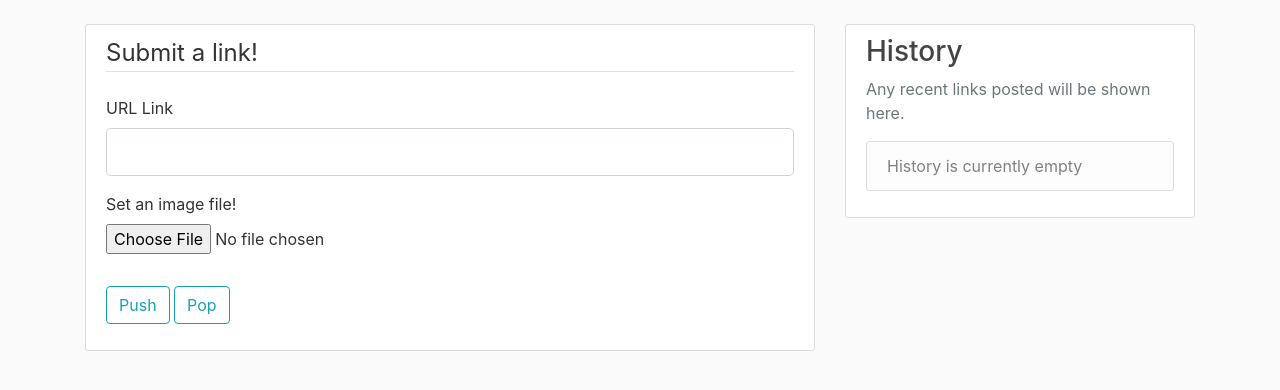
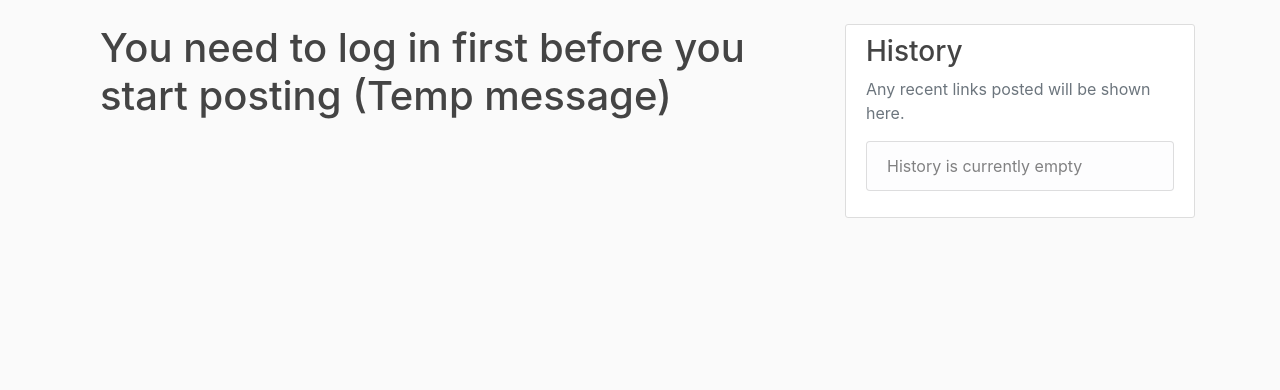
Before and after one commit to Francisco-Ibarra07/QuickExchange, a Flask app: template quickexchange/templates/home.html in a window 1280 px wide. Shown: the part 56-446 px from the top of the page. Run offline with Flask 2, Linux system fonts and the light colour scheme; the template is opened without the code that fills it: values that come from a table or form of the project are taken from there, others are empty; some libraries are stand-ins or nearby versions.

Commit message:
Added temp message for home page when user is not authenticated

```diff
--- a/quickexchange/templates/home.html
+++ b/quickexchange/templates/home.html
@@ -1,5 +1,8 @@
 {% extends "layout.html" %}
 {% block content %}
+
+{% if current_user.is_authenticated %}
+
   <div class="content-section">
     <form method="POST" action="" enctype="multipart/form-data">
       {{ form.hidden_tag() }}
@@ -45,4 +48,11 @@
 
     </form>
   </div>
+
+{% else %}
+  <div class="container">
+    <h1>You need to log in first before you start posting (Temp message)</h1>
+  </div>
+{% endif %}
+
 {% endblock content %}
```
Lines whose indentation alone changed are shown as unchanged.
